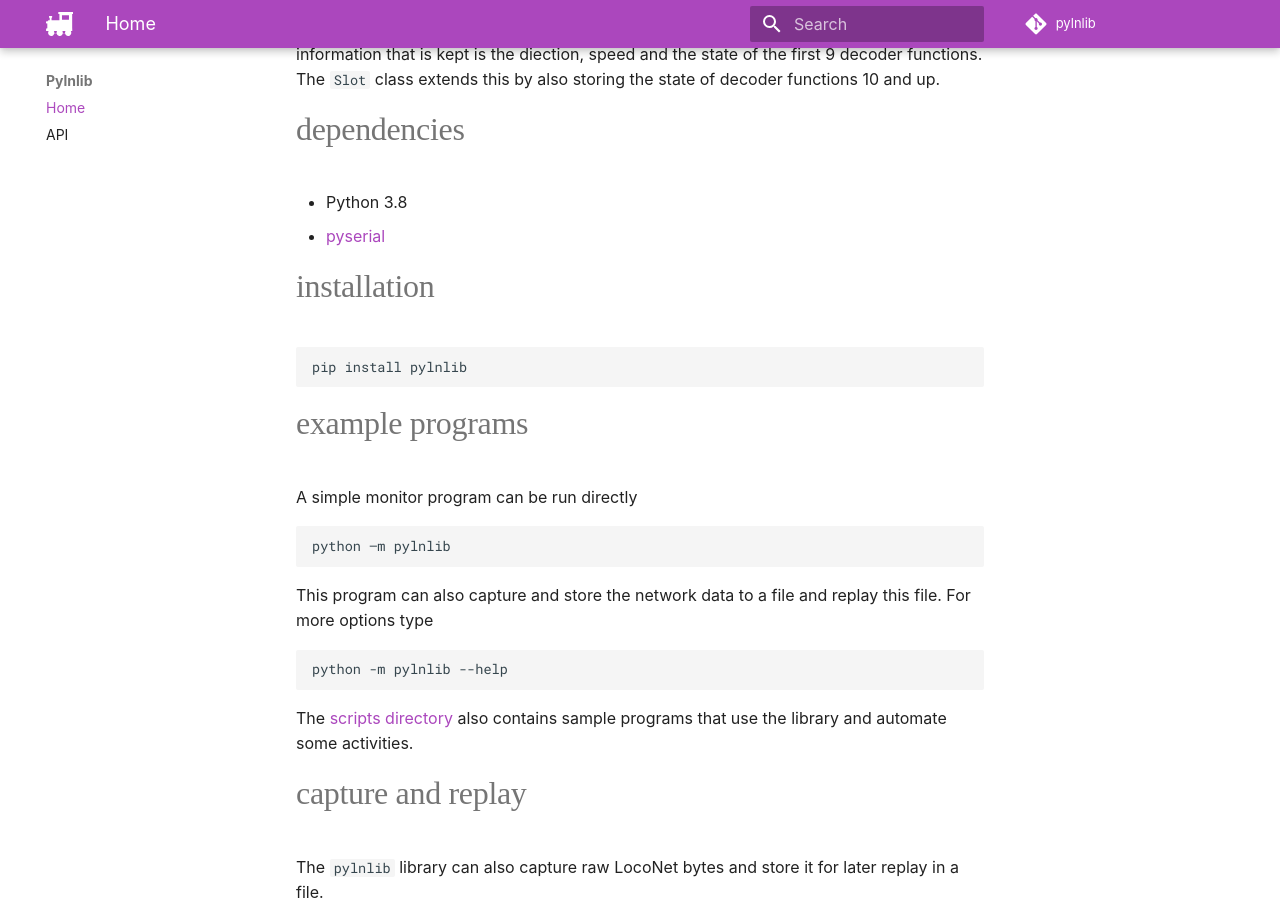
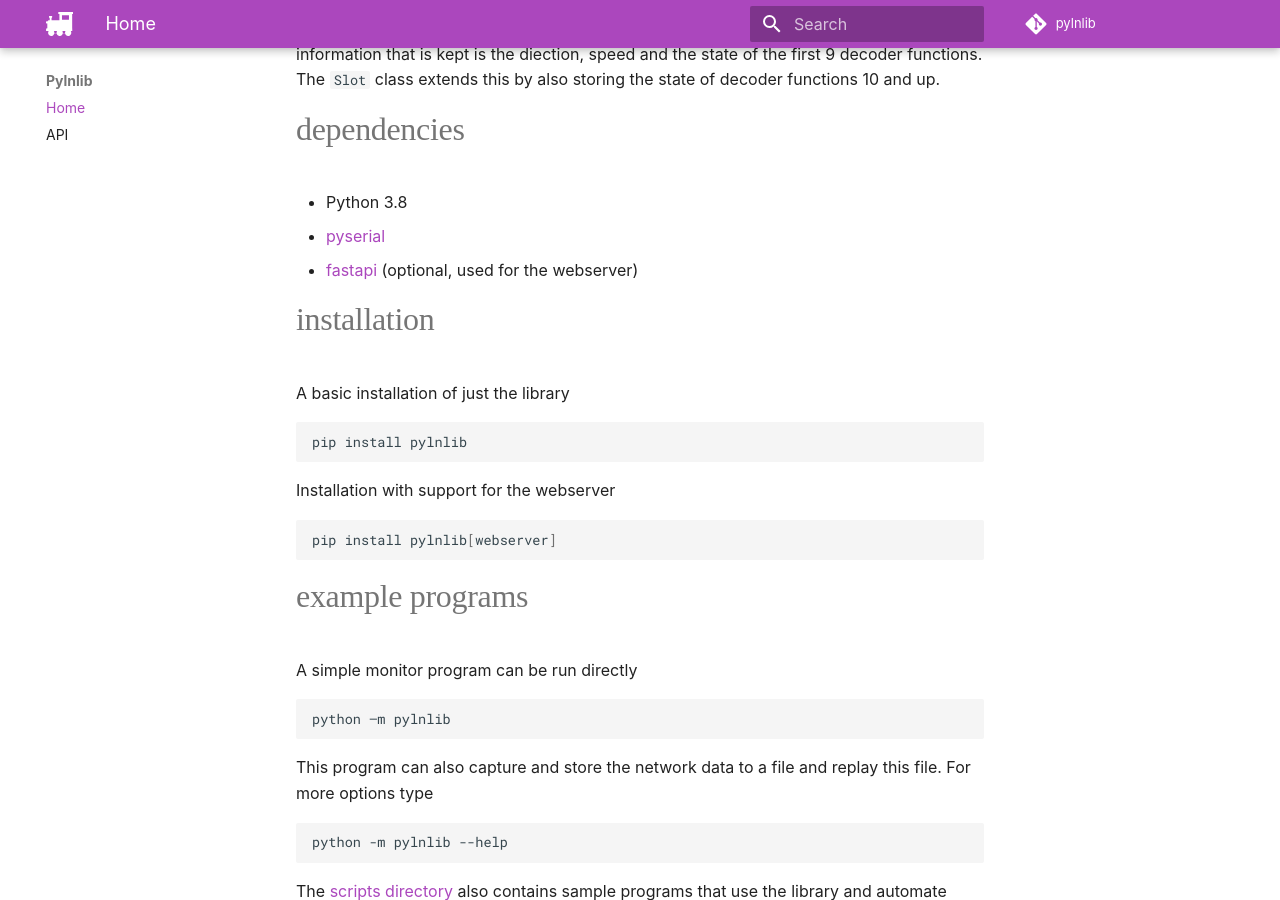
Before and after one commit to varkenvarken/pylnlib, an MkDocs documentation site: the page built from documentation/README.md, in a window 1280 px wide and 900 px high, scrolled down 4011 px. Built offline with MkDocs 1.6.1 and Material for MkDocs 9.7.7, drawn with Linux system fonts in a browser that asks for light colours; some web fonts are replaced; comment, search, counter and statistics services are not loaded.

Commit message:
Update README.md

````diff
--- a/documentation/README.md
+++ b/documentation/README.md
@@ -80,11 +80,20 @@ One of the pieces of information in a slot is the decoder address of the locomot
 # dependencies
 - Python 3.8
 - [pyserial](https://github.com/pyserial/pyserial)
+- [fastapi](https://github.com/tiangolo/fastapi) (optional, used for the webserver)
 
 # installation
 
+A basic installation of just the library
+
 ```bash
 pip install pylnlib
+```
+
+Installation with support for the webserver
+
+```bash
+pip install pylnlib[webserver]
 ```
 
 # example programs
````
